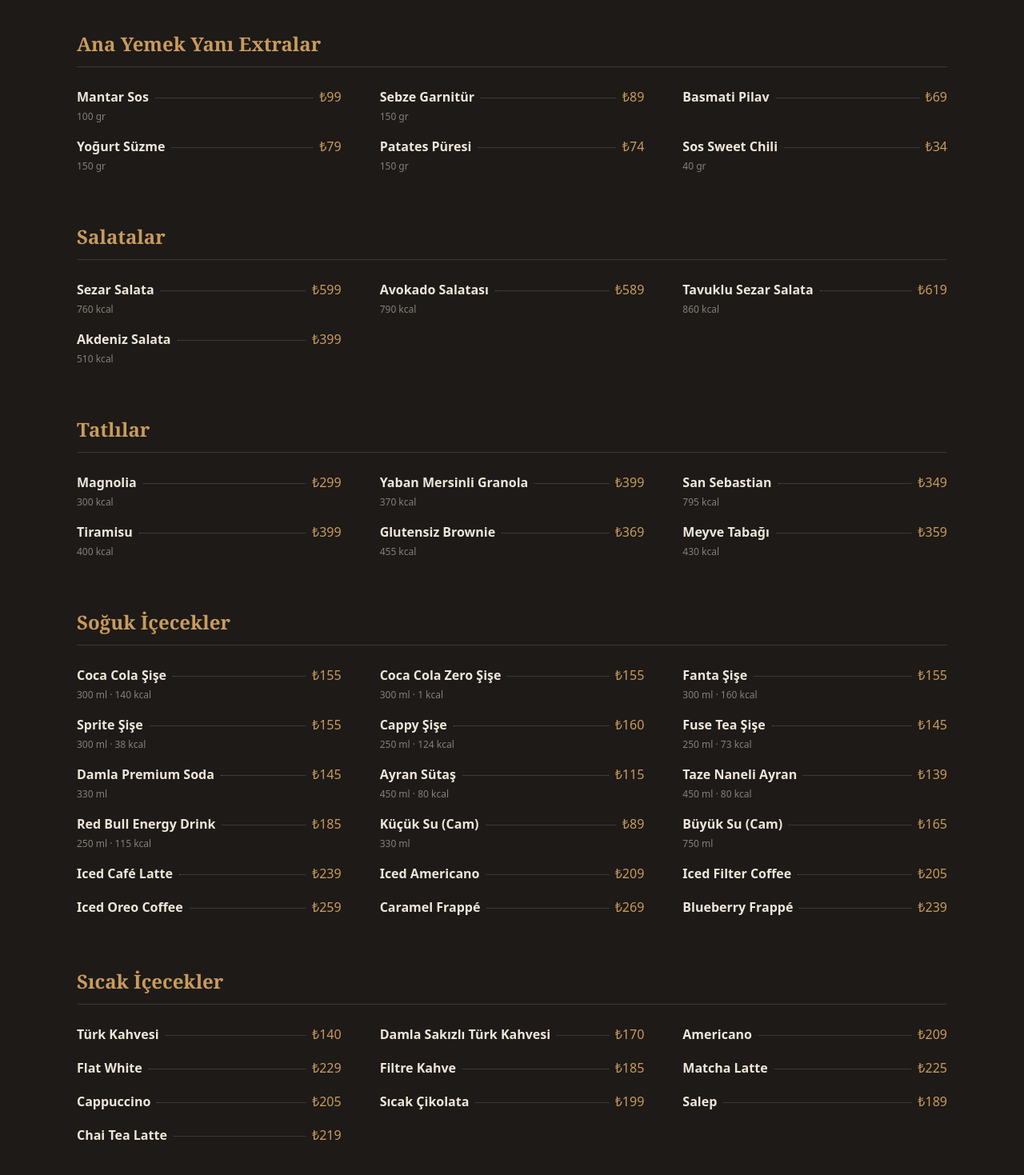
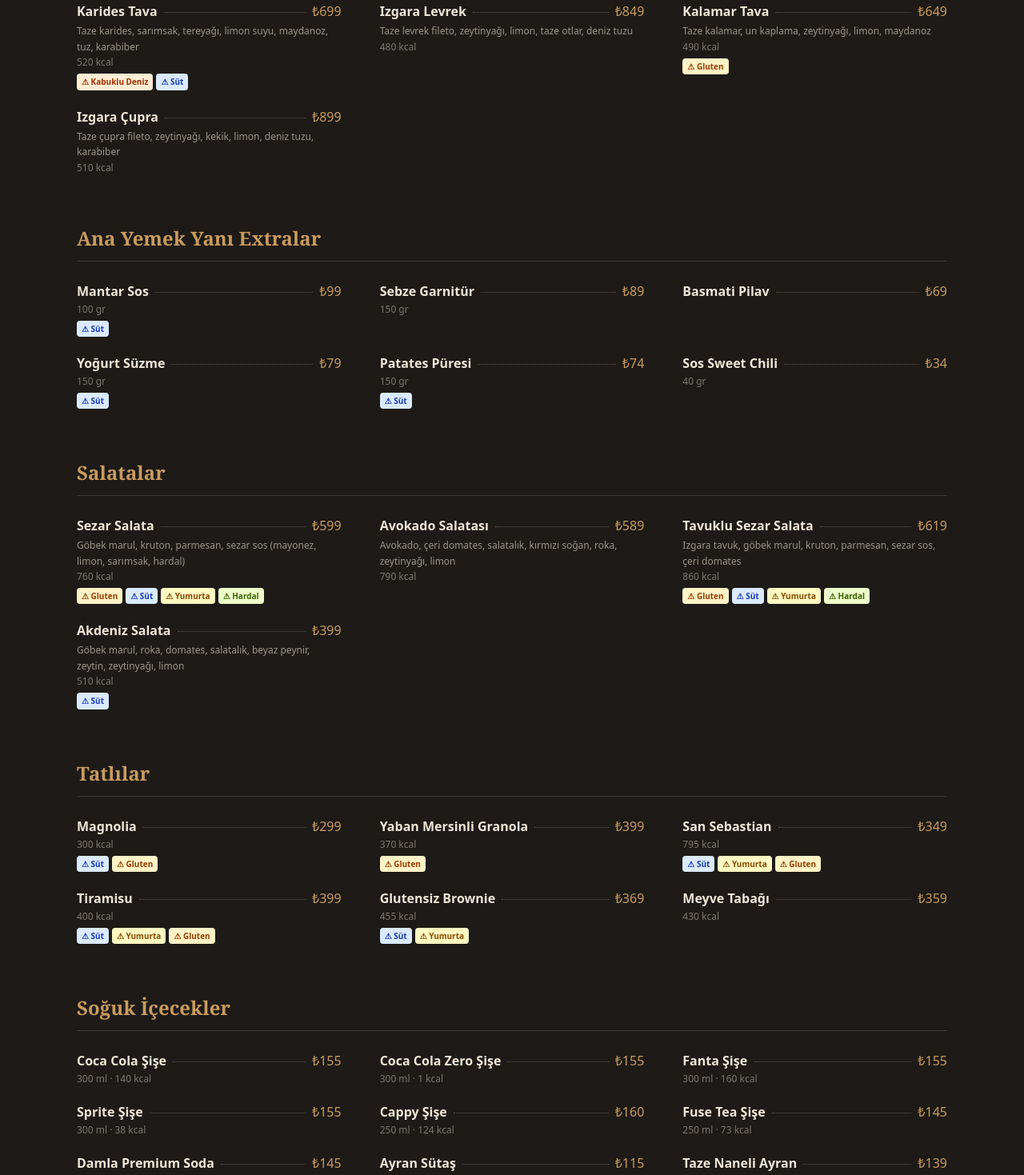
Before and after one commit to aaliyorulmaz/Yorulmaz-Restaurant, a Next.js app: page / in a window 1280 px wide. Shown: the part 1840-3309 px from the top of the page at 80% size. Built offline with nearby package versions, Linux system fonts and the light colour scheme.

Commit message:
Menu icerik allerjen ve rezervasyon kisi secimi eklendi

```diff
--- a/components/Menu.tsx
+++ b/components/Menu.tsx
@@ -1,11 +1,15 @@
 import menuData from "@/data/menu.json";
 
-// JSON'daki tek bir ürünün şekli
+// Alerjen etiket tipleri
+type Allergen = "gluten" | "sut" | "yumurta" | "kabuklu-deniz" | "hardal";
+
 type MenuItem = {
   name: string;
   price: number;
   kcal: number | null;
   portion?: string;
+  description?: string;
+  allergens?: Allergen[];
 };
 
 type Category = {
@@ -13,6 +17,28 @@
   title: string;
   items: MenuItem[];
 };
+
+// Alerjen etiket görünümü
+const ALLERGEN_LABELS: Record<Allergen, { label: string; color: string }> = {
+  gluten:          { label: "⚠ Gluten",       color: "bg-amber-100 text-amber-800" },
+  sut:             { label: "⚠ Süt",           color: "bg-blue-100 text-blue-800" },
+  yumurta:         { label: "⚠ Yumurta",       color: "bg-yellow-100 text-yellow-800" },
+  "kabuklu-deniz": { label: "⚠ Kabuklu Deniz", color: "bg-orange-100 text-orange-800" },
+  hardal:          { label: "⚠ Hardal",        color: "bg-lime-100 text-lime-800" },
+};
+
+function AllergenBadges({ allergens }: { allergens?: Allergen[] }) {
+  if (!allergens?.length) return null;
+  return (
+    <div className="mt-1 flex flex-wrap gap-1">
+      {allergens.map((a) => (
+        <span key={a} className={`rounded px-1.5 py-0.5 text-[10px] font-semibold ${ALLERGEN_LABELS[a].color}`}>
+          {ALLERGEN_LABELS[a].label}
+        </span>
+      ))}
+    </div>
+  );
+}
 
 export default function Menu() {
   const categories: Category[] = menuData.categories;
@@ -25,15 +51,13 @@
         <div className="mt-12 space-y-16">
           {categories.map((category) => (
             <div key={category.id}>
-              {/* Kategori başlığı */}
               <h3 className="mb-6 border-b border-bone/15 pb-3 font-display text-2xl font-semibold text-brass">
                 {category.title}
               </h3>
 
-              <ul className="grid gap-x-12 gap-y-4 sm:grid-cols-2 lg:grid-cols-3">
+              <ul className="grid gap-x-12 gap-y-5 sm:grid-cols-2 lg:grid-cols-3">
                 {category.items.map((item) => (
-                  <li key={item.name} className="flex flex-col gap-1">
-                    {/* İsim ...... fiyat */}
+                  <li key={item.name} className="flex flex-col gap-0.5">
                     <div className="flex items-baseline gap-2">
                       <span className="font-semibold">{item.name}</span>
                       <span className="min-w-2 flex-1 -translate-y-1 border-b border-dotted border-bone/30" />
@@ -42,14 +66,19 @@
                       </span>
                     </div>
 
-                    {/* Porsiyon ve kalori – sadece varsa göster */}
+                    {item.description && (
+                      <p className="text-xs text-bone/60 leading-relaxed">{item.description}</p>
+                    )}
+
                     {(item.portion || item.kcal !== null) && (
-                      <p className="text-xs text-bone/50">
+                      <p className="text-xs text-bone/45">
                         {[item.portion, item.kcal != null ? `${item.kcal} kcal` : null]
                           .filter(Boolean)
                           .join(" · ")}
                       </p>
                     )}
+
+                    <AllergenBadges allergens={item.allergens} />
                   </li>
                 ))}
               </ul>
--- a/data/menu.json
+++ b/data/menu.json
@@ -4,94 +4,166 @@
       "id": "etler",
       "title": "Etler",
       "items": [
-        { "name": "Bonfile Lokum",        "price": 1399, "kcal": 990 },
-        { "name": "Mantarlı Bonfile",     "price": 1329, "kcal": 900 },
-        { "name": "Karidesli Bonfile",    "price": 1449, "kcal": 805 },
-        { "name": "Antalya Şiş",          "price":  780, "kcal": 820 }
+        {
+          "name": "Bonfile Lokum",
+          "price": 1399,
+          "kcal": 990,
+          "description": "Dana bonfile, tereyağı, taze kekik, biberiye, sarımsak, tuz, karabiber",
+          "allergens": ["sut"]
+        },
+        {
+          "name": "Mantarlı Bonfile",
+          "price": 1329,
+          "kcal": 900,
+          "description": "Dana bonfile, kültür mantarı, süt kreması, sarımsak, soğan, tereyağı, hardal, maydanoz",
+          "allergens": ["sut", "hardal"]
+        },
+        {
+          "name": "Karidesli Bonfile",
+          "price": 1449,
+          "kcal": 805,
+          "description": "Dana bonfile, karides, sarımsak, tereyağı, limon, taze otlar",
+          "allergens": ["sut", "kabuklu-deniz"]
+        },
+        {
+          "name": "Antalya Şiş",
+          "price": 780,
+          "kcal": 820,
+          "description": "Kuzu ve dana karışımı kıyma, soğan, baharat, közlenmiş domates ve biber. Tırnak pide ile servis edilir.",
+          "allergens": ["gluten"]
+        }
       ]
     },
     {
       "id": "deniz-urunleri",
       "title": "Deniz Ürünleri",
       "items": [
-        { "name": "Karides Tava",   "price": 699, "kcal": 520 },
-        { "name": "Izgara Levrek",  "price": 849, "kcal": 480 },
-        { "name": "Kalamar Tava",   "price": 649, "kcal": 490 },
-        { "name": "Izgara Çupra",   "price": 899, "kcal": 510 }
+        {
+          "name": "Karides Tava",
+          "price": 699,
+          "kcal": 520,
+          "description": "Taze karides, sarımsak, tereyağı, limon suyu, maydanoz, tuz, karabiber",
+          "allergens": ["kabuklu-deniz", "sut"]
+        },
+        {
+          "name": "Izgara Levrek",
+          "price": 849,
+          "kcal": 480,
+          "description": "Taze levrek fileto, zeytinyağı, limon, taze otlar, deniz tuzu",
+          "allergens": []
+        },
+        {
+          "name": "Kalamar Tava",
+          "price": 649,
+          "kcal": 490,
+          "description": "Taze kalamar, un kaplama, zeytinyağı, limon, maydanoz",
+          "allergens": ["gluten"]
+        },
+        {
+          "name": "Izgara Çupra",
+          "price": 899,
+          "kcal": 510,
+          "description": "Taze çupra fileto, zeytinyağı, kekik, limon, deniz tuzu, karabiber",
+          "allergens": []
+        }
       ]
     },
     {
       "id": "extralar",
       "title": "Ana Yemek Yanı Extralar",
       "items": [
-        { "name": "Mantar Sos",       "price":  99, "kcal": null, "portion": "100 gr" },
-        { "name": "Sebze Garnitür",   "price":  89, "kcal": null, "portion": "150 gr" },
-        { "name": "Basmati Pilav",    "price":  69, "kcal": null },
-        { "name": "Yoğurt Süzme",     "price":  79, "kcal": null, "portion": "150 gr" },
-        { "name": "Patates Püresi",   "price":  74, "kcal": null, "portion": "150 gr" },
-        { "name": "Sos Sweet Chili",  "price":  34, "kcal": null, "portion": "40 gr"  }
+        { "name": "Mantar Sos",      "price": 99,  "kcal": null, "portion": "100 gr", "allergens": ["sut"] },
+        { "name": "Sebze Garnitür",  "price": 89,  "kcal": null, "portion": "150 gr", "allergens": [] },
+        { "name": "Basmati Pilav",   "price": 69,  "kcal": null, "allergens": [] },
+        { "name": "Yoğurt Süzme",    "price": 79,  "kcal": null, "portion": "150 gr", "allergens": ["sut"] },
+        { "name": "Patates Püresi",  "price": 74,  "kcal": null, "portion": "150 gr", "allergens": ["sut"] },
+        { "name": "Sos Sweet Chili", "price": 34,  "kcal": null, "portion": "40 gr",  "allergens": [] }
       ]
     },
     {
       "id": "salatalar",
       "title": "Salatalar",
       "items": [
-        { "name": "Sezar Salata",         "price": 599, "kcal": 760 },
-        { "name": "Avokado Salatası",     "price": 589, "kcal": 790 },
-        { "name": "Tavuklu Sezar Salata", "price": 619, "kcal": 860 },
-        { "name": "Akdeniz Salata",       "price": 399, "kcal": 510 }
+        {
+          "name": "Sezar Salata",
+          "price": 599,
+          "kcal": 760,
+          "description": "Göbek marul, kruton, parmesan, sezar sos (mayonez, limon, sarımsak, hardal)",
+          "allergens": ["gluten", "sut", "yumurta", "hardal"]
+        },
+        {
+          "name": "Avokado Salatası",
+          "price": 589,
+          "kcal": 790,
+          "description": "Avokado, çeri domates, salatalık, kırmızı soğan, roka, zeytinyağı, limon",
+          "allergens": []
+        },
+        {
+          "name": "Tavuklu Sezar Salata",
+          "price": 619,
+          "kcal": 860,
+          "description": "Izgara tavuk, göbek marul, kruton, parmesan, sezar sos, çeri domates",
+          "allergens": ["gluten", "sut", "yumurta", "hardal"]
+        },
+        {
+          "name": "Akdeniz Salata",
+          "price": 399,
+          "kcal": 510,
+          "description": "Göbek marul, roka, domates, salatalık, beyaz peynir, zeytin, zeytinyağı, limon",
+          "allergens": ["sut"]
+        }
       ]
     },
     {
       "id": "tatlilar",
       "title": "Tatlılar",
       "items": [
-        { "name": "Magnolia",               "price": 299, "kcal": 300 },
-        { "name": "Yaban Mersinli Granola", "price": 399, "kcal": 370 },
-        { "name": "San Sebastian",          "price": 349, "kcal": 795 },
-        { "name": "Tiramisu",              "price": 399, "kcal": 400 },
-        { "name": "Glutensiz Brownie",     "price": 369, "kcal": 455 },
-        { "name": "Meyve Tabağı",          "price": 359, "kcal": 430 }
+        { "name": "Magnolia",               "price": 299, "kcal": 300, "allergens": ["sut", "gluten"] },
+        { "name": "Yaban Mersinli Granola", "price": 399, "kcal": 370, "allergens": ["gluten"] },
+        { "name": "San Sebastian",          "price": 349, "kcal": 795, "allergens": ["sut", "yumurta", "gluten"] },
+        { "name": "Tiramisu",              "price": 399, "kcal": 400, "allergens": ["sut", "yumurta", "gluten"] },
+        { "name": "Glutensiz Brownie",     "price": 369, "kcal": 455, "allergens": ["sut", "yumurta"] },
+        { "name": "Meyve Tabağı",          "price": 359, "kcal": 430, "allergens": [] }
       ]
     },
     {
       "id": "soguk-icecekler",
       "title": "Soğuk İçecekler",
       "items": [
-        { "name": "Coca Cola Şişe",        "price": 155, "kcal": 140,  "portion": "300 ml" },
-        { "name": "Coca Cola Zero Şişe",   "price": 155, "kcal": 1,    "portion": "300 ml" },
-        { "name": "Fanta Şişe",            "price": 155, "kcal": 160,  "portion": "300 ml" },
-        { "name": "Sprite Şişe",           "price": 155, "kcal": 38,   "portion": "300 ml" },
-        { "name": "Cappy Şişe",            "price": 160, "kcal": 124,  "portion": "250 ml" },
-        { "name": "Fuse Tea Şişe",         "price": 145, "kcal": 73,   "portion": "250 ml" },
-        { "name": "Damla Premium Soda",    "price": 145, "kcal": null,  "portion": "330 ml" },
-        { "name": "Ayran Sütaş",           "price": 115, "kcal": 80,   "portion": "450 ml" },
-        { "name": "Taze Naneli Ayran",     "price": 139, "kcal": 80,   "portion": "450 ml" },
-        { "name": "Red Bull Energy Drink", "price": 185, "kcal": 115,  "portion": "250 ml" },
-        { "name": "Küçük Su (Cam)",        "price":  89, "kcal": null,  "portion": "330 ml" },
-        { "name": "Büyük Su (Cam)",        "price": 165, "kcal": null,  "portion": "750 ml" },
-        { "name": "Iced Café Latte",       "price": 239, "kcal": null },
-        { "name": "Iced Americano",        "price": 209, "kcal": null },
-        { "name": "Iced Filter Coffee",    "price": 205, "kcal": null },
-        { "name": "Iced Oreo Coffee",      "price": 259, "kcal": null },
-        { "name": "Caramel Frappé",        "price": 269, "kcal": null },
-        { "name": "Blueberry Frappé",      "price": 239, "kcal": null }
+        { "name": "Coca Cola Şişe",        "price": 155, "kcal": 140,  "portion": "300 ml", "allergens": [] },
+        { "name": "Coca Cola Zero Şişe",   "price": 155, "kcal": 1,    "portion": "300 ml", "allergens": [] },
+        { "name": "Fanta Şişe",            "price": 155, "kcal": 160,  "portion": "300 ml", "allergens": [] },
+        { "name": "Sprite Şişe",           "price": 155, "kcal": 38,   "portion": "300 ml", "allergens": [] },
+        { "name": "Cappy Şişe",            "price": 160, "kcal": 124,  "portion": "250 ml", "allergens": [] },
+        { "name": "Fuse Tea Şişe",         "price": 145, "kcal": 73,   "portion": "250 ml", "allergens": [] },
+        { "name": "Damla Premium Soda",    "price": 145, "kcal": null,  "portion": "330 ml", "allergens": [] },
+        { "name": "Ayran Sütaş",           "price": 115, "kcal": 80,   "portion": "450 ml", "allergens": ["sut"] },
+        { "name": "Taze Naneli Ayran",     "price": 139, "kcal": 80,   "portion": "450 ml", "allergens": ["sut"] },
+        { "name": "Red Bull Energy Drink", "price": 185, "kcal": 115,  "portion": "250 ml", "allergens": [] },
+        { "name": "Küçük Su (Cam)",        "price": 89,  "kcal": null,  "portion": "330 ml", "allergens": [] },
+        { "name": "Büyük Su (Cam)",        "price": 165, "kcal": null,  "portion": "750 ml", "allergens": [] },
+        { "name": "Iced Café Latte",       "price": 239, "kcal": null, "allergens": ["sut"] },
+        { "name": "Iced Americano",        "price": 209, "kcal": null, "allergens": [] },
+        { "name": "Iced Filter Coffee",    "price": 205, "kcal": null, "allergens": [] },
+        { "name": "Iced Oreo Coffee",      "price": 259, "kcal": null, "allergens": ["sut", "gluten"] },
+        { "name": "Caramel Frappé",        "price": 269, "kcal": null, "allergens": ["sut"] },
+        { "name": "Blueberry Frappé",      "price": 239, "kcal": null, "allergens": ["sut"] }
       ]
     },
     {
       "id": "sicak-icecekler",
       "title": "Sıcak İçecekler",
       "items": [
-        { "name": "Türk Kahvesi",             "price": 140, "kcal": null },
-        { "name": "Damla Sakızlı Türk Kahvesi","price": 170, "kcal": null },
-        { "name": "Americano",               "price": 209, "kcal": null },
-        { "name": "Flat White",              "price": 229, "kcal": null },
-        { "name": "Filtre Kahve",            "price": 185, "kcal": null },
-        { "name": "Matcha Latte",            "price": 225, "kcal": null },
-        { "name": "Cappuccino",              "price": 205, "kcal": null },
-        { "name": "Sıcak Çikolata",          "price": 199, "kcal": null },
-        { "name": "Salep",                   "price": 189, "kcal": null },
-        { "name": "Chai Tea Latte",          "price": 219, "kcal": null }
+        { "name": "Türk Kahvesi",              "price": 140, "kcal": null, "allergens": [] },
+        { "name": "Damla Sakızlı Türk Kahvesi","price": 170, "kcal": null, "allergens": [] },
+        { "name": "Americano",                "price": 209, "kcal": null, "allergens": [] },
+        { "name": "Flat White",               "price": 229, "kcal": null, "allergens": ["sut"] },
+        { "name": "Filtre Kahve",             "price": 185, "kcal": null, "allergens": [] },
+        { "name": "Matcha Latte",             "price": 225, "kcal": null, "allergens": ["sut"] },
+        { "name": "Cappuccino",               "price": 205, "kcal": null, "allergens": ["sut"] },
+        { "name": "Sıcak Çikolata",           "price": 199, "kcal": null, "allergens": ["sut"] },
+        { "name": "Salep",                    "price": 189, "kcal": null, "allergens": ["sut"] },
+        { "name": "Chai Tea Latte",           "price": 219, "kcal": null, "allergens": ["sut"] }
       ]
     }
   ]
```
Also changed, not shown: components/Reservation.tsx (+29 -1 lines).
